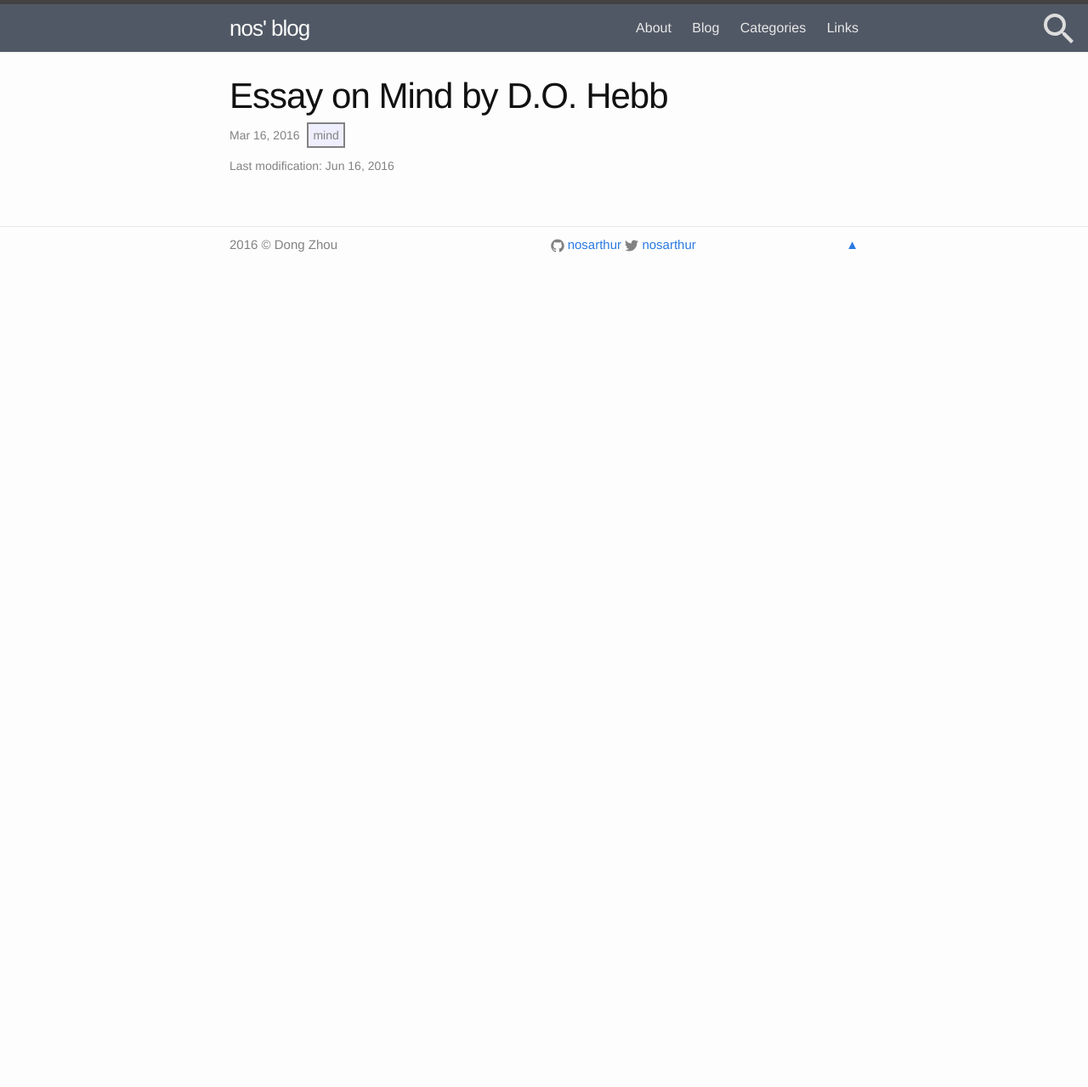
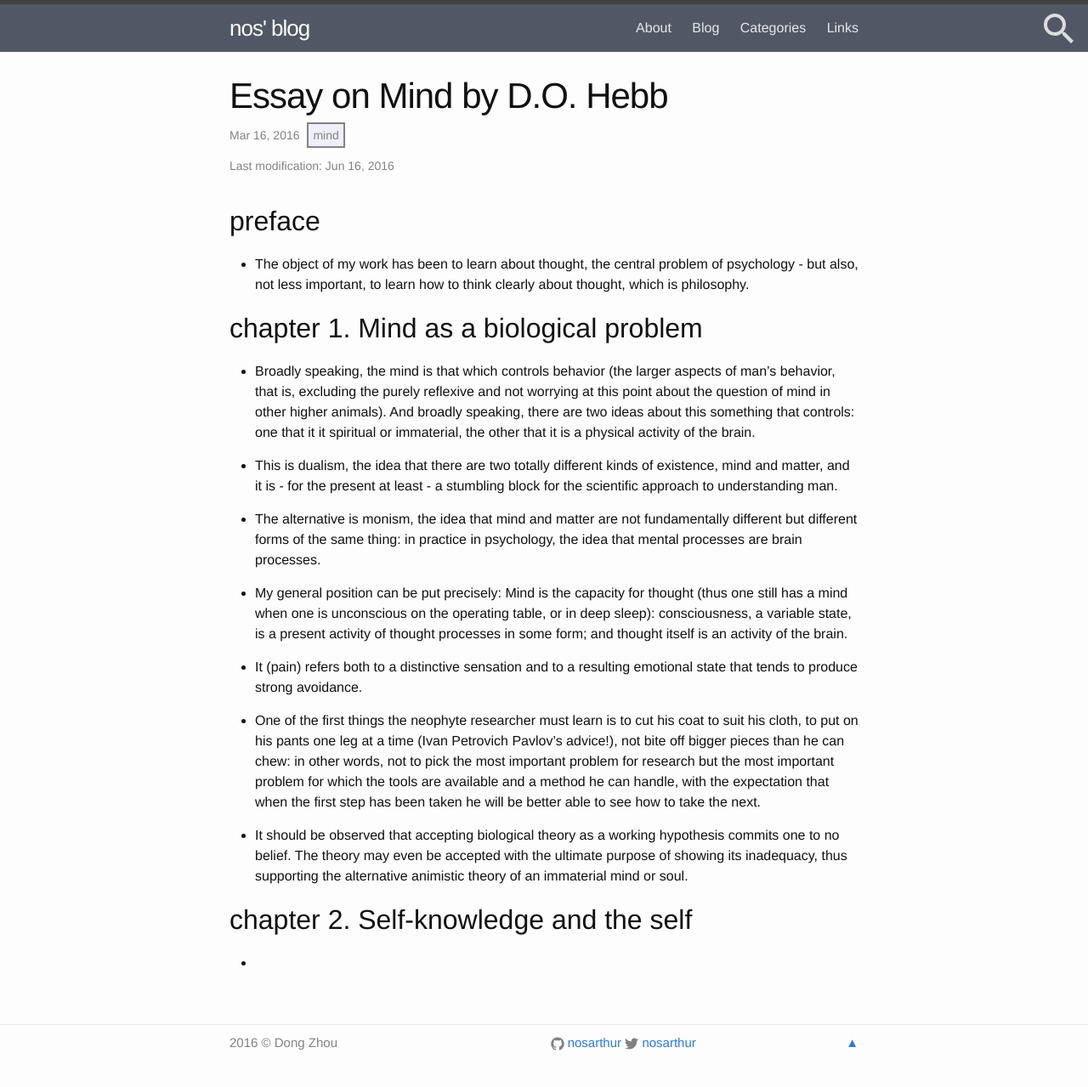
Before and after one commit to nosarthur/nosarthur.github.io, a Jekyll site: the page built from _posts/2016-03-16-mind.md, in a window 1280 px wide. Shown: the whole page at 85% size. Built offline with Jekyll 4.4.1, drawn with Linux system fonts in a browser that asks for light colours; comment, search, counter and statistics services are not loaded; before the commit the page ends 900 px from its top, so only the background shows below that.

Commit message:
add content

```diff
--- a/_posts/2016-03-16-mind.md
+++ b/_posts/2016-03-16-mind.md
@@ -8,3 +8,28 @@ description: Quotes from the book
 last_update: 2016-06-16 13:43:08 -0500
 tags: [mind]
 ---
+
+## preface
+
+* The object of my work has been to learn about thought, the central problem of psychology - but also, not less important, to learn how to think clearly about thought, which is philosophy.
+
+## chapter 1. Mind as a biological problem
+
+* Broadly speaking, the mind is that which controls behavior (the larger aspects of man's behavior, that is, excluding the purely reflexive and not worrying at this point about the question of mind in other higher animals). And broadly speaking, there are two ideas about this something that controls: one that it it spiritual or immaterial, the other that it is a physical activity of the brain.
+
+* This is dualism, the idea that there are two totally different kinds of existence, mind and matter, and it is - for the present at least - a stumbling block for the scientific approach to understanding man.
+
+* The alternative is monism, the idea that mind and matter are not fundamentally different but different forms of the same thing: in practice in psychology, the idea that mental processes are brain processes.
+
+* My general position can be put precisely: Mind is the capacity for thought (thus one still has a mind when one is unconscious on the operating table, or in deep sleep): consciousness, a variable state, is a present activity of thought processes in some form; and thought itself is an activity of the brain.
+
+* It (pain) refers both to a distinctive sensation and to a resulting emotional state that tends to produce strong avoidance.
+
+* One of the first things the neophyte researcher must learn is to cut his coat to suit his cloth, to put on his pants one leg at a time (Ivan Petrovich Pavlov's advice!), not bite off bigger pieces than he can chew: in other words, not to pick the most important problem for research but the most important problem for which the tools are available and a method he can handle, with the expectation that when the first step has been taken he will be better able to see how to take the next.
+
+* It should be observed that accepting biological theory as a working hypothesis commits one to no belief. The theory may even be accepted with the ultimate purpose of showing its inadequacy, thus supporting the alternative animistic theory of an immaterial mind or soul.
+
+
+## chapter 2. Self-knowledge and the self
+
+*
```
Also changed, not shown: _posts/2015-11-27-buddha.md (+1 -1 lines), _posts/2016-05-28-math-tricks.md (+1 -1 lines).
